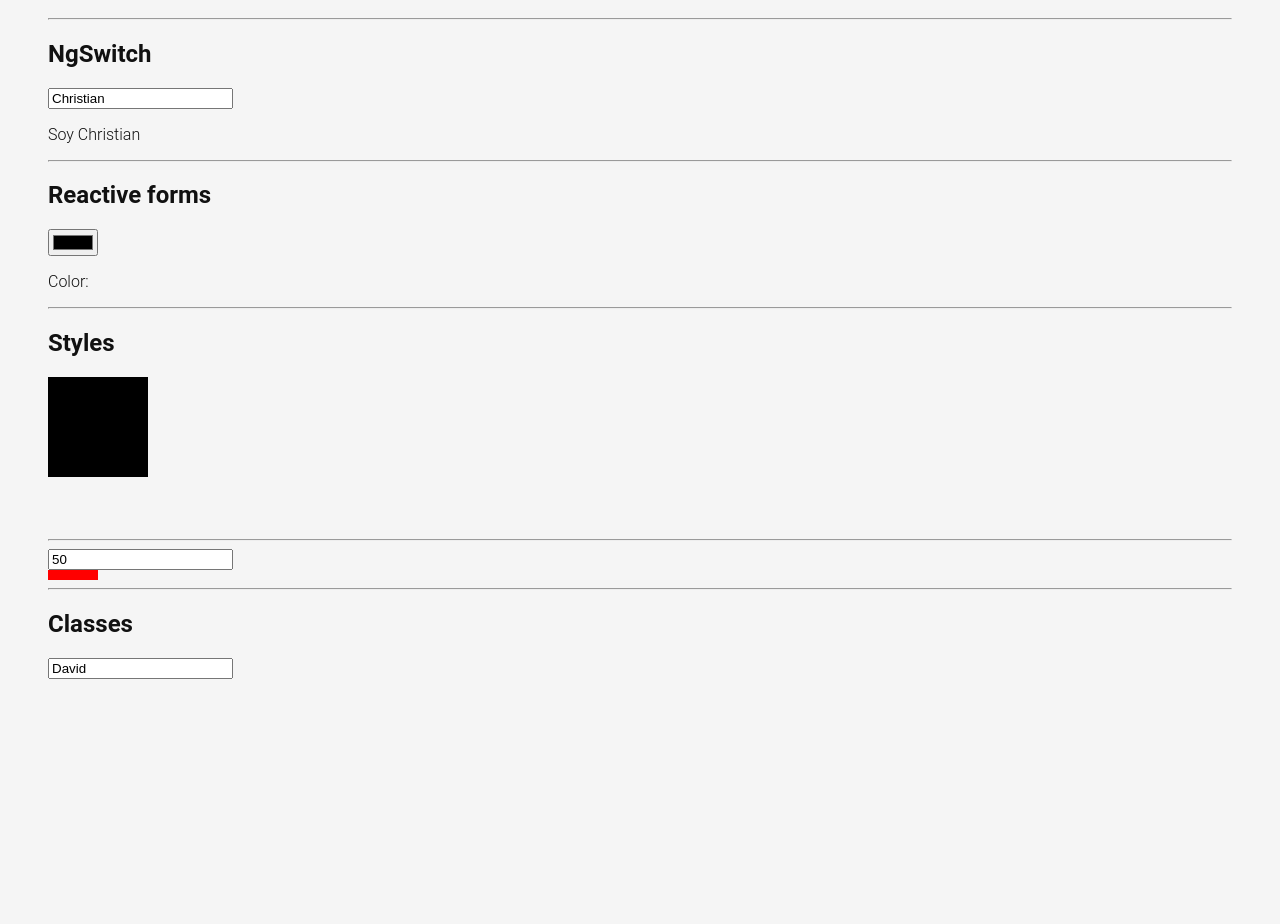
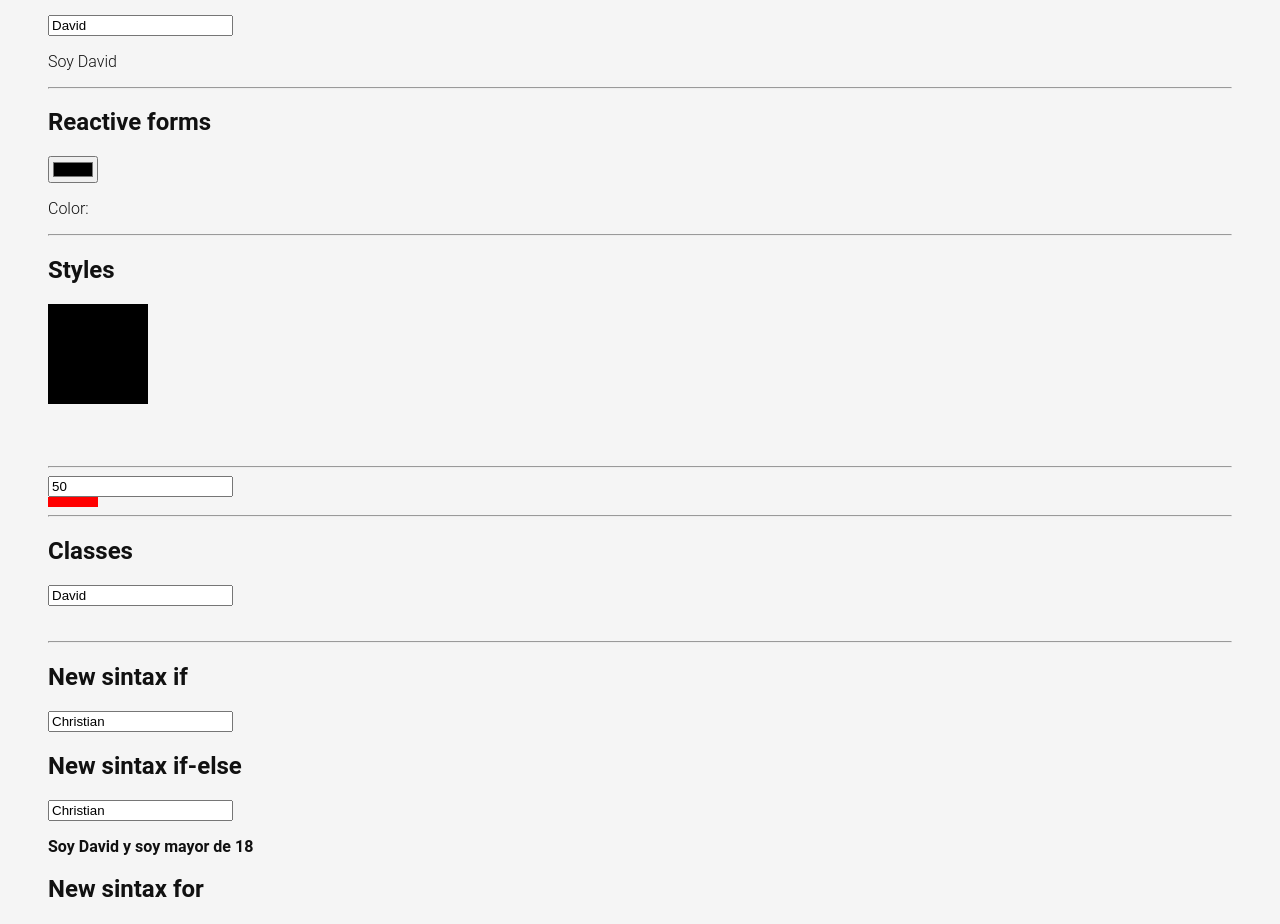
Before and after one commit to cdleonp/to-do-app, an Angular app: page /lab in a window 1280 px wide. Shown: the part 1860-2784 px from the top of the page. Before the commit the page ends 2622 px from the top, so only its background shows below. Built offline with nearby package versions, Linux system fonts and the light colour scheme.

Commit message:
feature/Migrating to new Angular syntax

```diff
--- a/src/app/pages/home/home.component.html
+++ b/src/app/pages/home/home.component.html
@@ -17,9 +17,10 @@
   <div class="container todoapp-wrapper">
     <!-- This section should be hidden by default and shown when there are todos -->
     <section class="main">
-        <ul class="todo-list" *ngIf="tasks().length > 0; else noTasks">
+      @if (tasks().length > 0) {
+        <ul class="todo-list">
+          @for (task of tasksByFilter(); track task; let i = $index) {
             <li
-            *ngFor="let task of tasksByFilter(); index as i"
               (dblclick)="enableEditingMode(task.id)"
               [class.completed]="task.completed"
               [class.editing]="task.editing"
@@ -35,29 +36,38 @@
                 [formControl]="newTaskNameCtrl"
                 (keydown.enter)="editTask(task.id)"/>
             </li>
+          }
         </ul>
-        <ng-template #noTasks>
+      } @else {
         <div class="no-tasks">
           <p>No tasks.</p>
           <h3>¡Create the first one and start your day!</h3>
         </div>
-        </ng-template>
+      }
     </section>
     <!-- This footer should be hidden by default and shown when there are todos -->
-      <footer class="footer" *ngIf="tasks().length > 0">
+    @if (tasks().length > 0) {
+      <footer class="footer">
         <!-- This should be `0 items left` by default -->
-        <div *ngIf="filter() !== 'all'; else noFilter">
+        @if (filter() !== 'all') {
+          <div>
             <span class="todo-count"><strong>{{ tasksByFilter().length }}</strong>
-            <span *ngIf="tasksByFilter().length === 1; else moreTasks"> task</span>
-            <ng-template #moreTasks> tasks</ng-template>
+            @if (tasksByFilter().length === 1) {
+              <span> task</span>
+            } @else {
+              tasks
+            }
           </span>
         </div>
-        <ng-template #noFilter>
+      } @else {
         <span class="todo-count">Remaining <strong>{{ remainingCount() }}</strong> of <strong>{{ tasksByFilter().length }}</strong>
-            <span *ngIf="tasksByFilter().length === 1; else someTasks"> task</span>
-            <ng-template #someTasks> tasks</ng-template>
+        @if (tasksByFilter().length === 1) {
+          <span> task</span>
+        } @else {
+          tasks
+        }
       </span>
-        </ng-template>
+    }
     <!-- Remove this if you don't implement routing -->
     <ul class="filters">
       <li>
@@ -73,5 +83,6 @@
     <!-- Hidden if no completed items are left ↓ -->
     <button class="clear-completed">Clear completed</button>
   </footer>
+}
 </div>
 </section>
--- a/src/app/pages/home/home.component.ts
+++ b/src/app/pages/home/home.component.ts
@@ -1,4 +1,4 @@
-import { CommonModule } from '@angular/common';
+
 import { Component, computed, effect, signal } from '@angular/core';
 import { Task } from '../../models/task.model';
 import { ReactiveFormsModule, FormControl, Validators } from '@angular/forms';
@@ -7,7 +7,7 @@ import { TaskFilter } from '../../models/task-filter.enum';
 @Component({
   selector: 'app-home',
   standalone: true,
-  imports: [CommonModule, ReactiveFormsModule],
+  imports: [ReactiveFormsModule],
   templateUrl: './home.component.html',
   styleUrl: './home.component.css'
 })
--- a/src/app/pages/lab/lab.component.html
+++ b/src/app/pages/lab/lab.component.html
@@ -6,11 +6,6 @@
         {{ task }}
       </li>
     }
-  </ul>
-  <ul>
-      <li *ngFor="let task of tasks">
-        {{ task }}
-      </li>
   </ul>
   <hr/>
   <h1>Enlace de texto, propiedades y atributos</h1>
@@ -45,11 +40,21 @@
     <hr/>
     <h2>NgSwitch</h2>
     <input type="text" [value]="person().name" (input)="changeName($event)">
-  <div [ngSwitch]="person().name">
-    <p *ngSwitchCase="'Christian'">Soy Christian</p>
-    <p *ngSwitchCase="'David'">Soy David</p>
-    <p *ngSwitchCase="'Pepe'">Soy Pepe</p>
-    <p *ngSwitchDefault>No soy ninguno de ellos</p>
+    <div>
+      @switch (person().name) {
+        @case ('Christian') {
+          <p>Soy Christian</p>
+        }
+        @case ('David') {
+          <p>Soy David</p>
+        }
+        @case ('Pepe') {
+          <p>Soy Pepe</p>
+        }
+        @default {
+          <p>No soy ninguno de ellos</p>
+        }
+      }
     </div>
     <hr/>
     <h2>Reactive forms</h2>
@@ -71,4 +76,42 @@
       <input type="text" [formControl]="nameControl"><br>
       <span class="error-message" [class.show]="nameControl.invalid && nameControl.touched">Mínimo 5 caracteres.</span>
     </p>
+    <hr/>
+    <h2>New sintax if</h2>
+    <input type="text" [value]="name()" (input)="changeITHandler($event)">
+    @if(name() === 'David') {
+      <p>Soy David</p>
+    }
+    <h2>New sintax if-else</h2>
+    <input type="text" [value]="name()" (input)="changeITHandler($event)">
+    @if(person().name === 'David' && person().age > 18) {
+      <p><strong>Soy David y soy mayor de 18</strong></p>
+    } @else {
+      <p><i>Soy David y soy menor de 18</i></p>
+    }
+    <h2>New sintax for</h2>
+    <ul>
+      @for(task of tasks; track task; let i = $index) {
+        <li>
+          {{ i + 1 }} {{ task }}
+        </li>
+        } @empty {
+        <li>La lista está vacía</li>
+      }
+    </ul>
+    <h2>New sintax switch</h2>
+    @switch(person().name) {
+      @case('Christian') {
+        <p>Soy Christian</p>
+      }
+      @case('David') {
+        <p>Soy David</p>
+      }
+      @case('Pepe') {
+        <p>Soy Pepe</p>
+      }
+      @default {
+        <p>No soy ninguno de ellos</p>
+      }
+    }
   </div>
--- a/src/app/pages/lab/lab.component.ts
+++ b/src/app/pages/lab/lab.component.ts
@@ -1,12 +1,12 @@
 import { Component } from '@angular/core';
-import { CommonModule } from '@angular/common';
+
 import { signal } from '@angular/core';
 import { FormControl, ReactiveFormsModule, Validators } from '@angular/forms';
 
 @Component({
   selector: 'app-lab',
   standalone: true,
-  imports: [CommonModule, ReactiveFormsModule],
+  imports: [ReactiveFormsModule],
   templateUrl: './lab.component.html',
   styleUrl: './lab.component.css'
 })
@@ -22,7 +22,7 @@ export class LabComponent {
   urlImg = 'https://www.w3schools.com/howto/img_avatar.png';
   disabled = true;
   person = signal({
-    name: 'Christian',
+    name: 'David',
     age: 37,
     avatar: 'https://www.w3schools.com/howto/img_avatar.png'
   });
```
Lines whose indentation alone changed are shown as unchanged.
